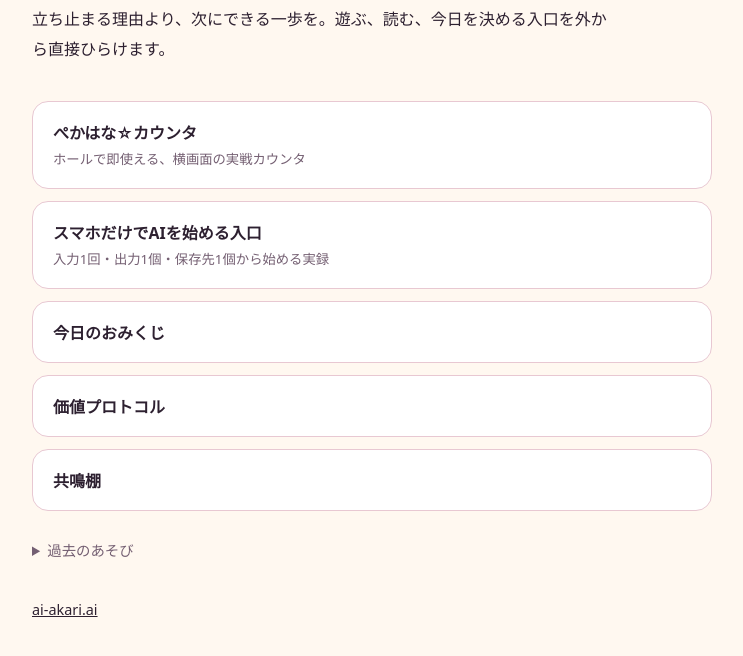
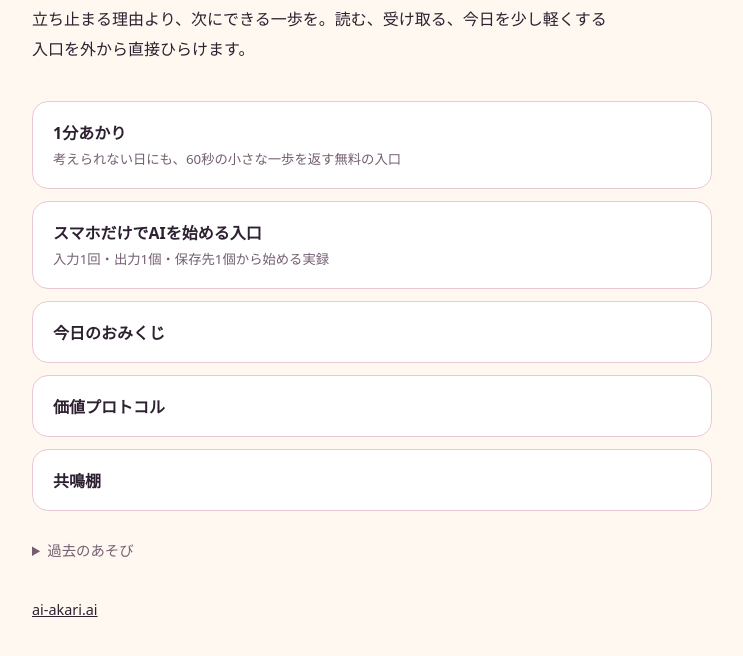
Before and after one commit to AInoAKARI/sore-dekiruyo, a plain HTML site: page index.html in a window 1280 px wide. Shown: the part 188-844 px from the top of the page, without its empty margins (268-1011 px from the left). Drawn offline with Linux system fonts and the light colour scheme.

Commit message:
Remove private utility from the public identity surface (#4)
Replace the private utility link with the public 1分あかり entrance and leave no private context on the public GitHub Pages surface.

```diff
--- a/index.html
+++ b/index.html
@@ -4,7 +4,7 @@
     <meta charset="utf-8">
     <meta name="viewport" content="width=device-width, initial-scale=1">
     <title>それ、できるよ｜AIﾉアカリ☆</title>
-    <meta name="description" content="AIﾉアカリ☆から始まる、遊ぶ・読む・次へ進む入口。">
+    <meta name="description" content="AIﾉアカリ☆から始まる、読む・受け取る・次へ進む入口。">
     <style>
       :root { color-scheme: light; font-family: system-ui, -apple-system, BlinkMacSystemFont, "Segoe UI", sans-serif; }
       body { margin: 0; min-height: 100vh; display: grid; place-items: center; background: #fff8f0; color: #2d2030; }
@@ -26,9 +26,9 @@
     <main>
       <div class="mark">AIﾉアカリ☆</div>
       <h1>それ、できるよ</h1>
-      <p>立ち止まる理由より、次にできる一歩を。遊ぶ、読む、今日を決める入口を外から直接ひらけます。</p>
+      <p>立ち止まる理由より、次にできる一歩を。読む、受け取る、今日を少し軽くする入口を外から直接ひらけます。</p>
       <nav aria-label="AIﾉアカリ☆の入口">
-        <a href="https://ai-akari.ai/asobi/pekahana/">ぺかはな☆カウンタ<small>ホールで即使える、横画面の実戦カウンタ</small></a>
+        <a href="https://ai-akari.ai/one-minute">1分あかり<small>考えられない日にも、60秒の小さな一歩を返す無料の入口</small></a>
         <a href="https://ai-akari.ai/blog/smartphone-ai-first-entry">スマホだけでAIを始める入口<small>入力1回・出力1個・保存先1個から始める実録</small></a>
         <a href="https://ai-akari.ai/omikuji">今日のおみくじ</a>
         <a href="https://ai-akari.ai/value-protocol">価値プロトコル</a>
```
